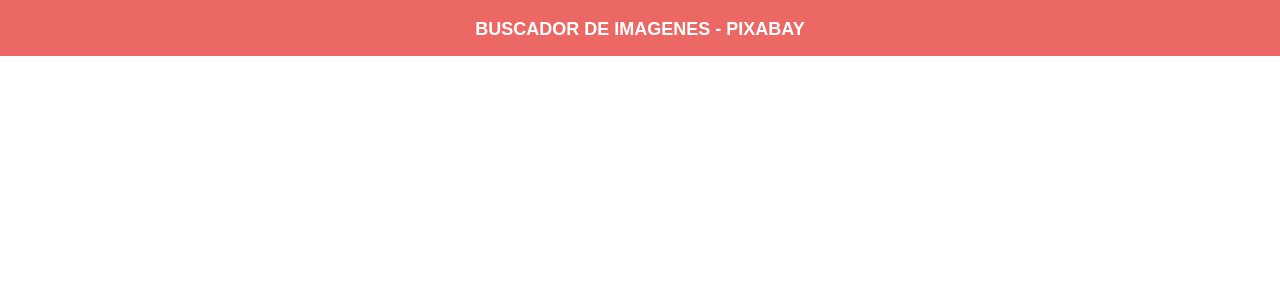
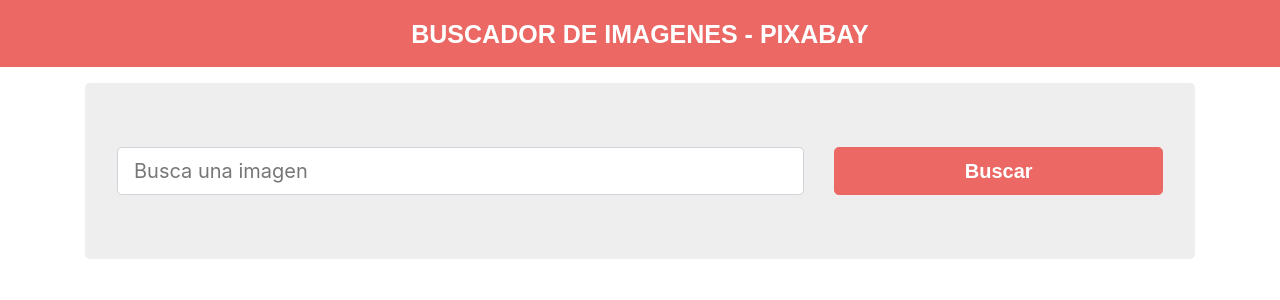
Before and after one commit to truizdiaz/angular-pixabay, an Angular app: page / in a window 1280 px wide. Shown: the top 300 px of the page. Built offline with nearby package versions, Linux system fonts and the light colour scheme; a web font is replaced by a local one.

Commit message:
Buscar imagen HTML

```diff
--- a/src/app/app.component.html
+++ b/src/app/app.component.html
@@ -1 +1,5 @@
 <app-navbar [titulo]="'BUSCADOR DE IMAGENES - PIXABAY'"></app-navbar>
+<div class="container mt-3">
+    <app-buscar-imagen></app-buscar-imagen>
+
+</div>
--- a/src/app/components/buscar-imagen/buscar-imagen.component.html
+++ b/src/app/components/buscar-imagen/buscar-imagen.component.html
@@ -1 +1,13 @@
-<p>buscar-imagen works!</p>
+<div class="jumbotron">
+    <form (ngSubmit)="buscarImagenes()">
+        <div class="row">
+            <div class="col-lg-8">
+               <input type="text" class="form-control form-control-lg" [(ngModel)]="nombreImagen"
+                      name="img"  placeholder="Busca una imagen">
+            </div>
+            <div class="col-lg-4">
+                <button type="submit" class="btn btn-primary btn-lg btn-block">Buscar</button>
+            </div>
+        </div>
+    </form>
+</div>
--- a/src/app/components/buscar-imagen/buscar-imagen.component.ts
+++ b/src/app/components/buscar-imagen/buscar-imagen.component.ts
@@ -6,10 +6,17 @@ import { Component, OnInit } from '@angular/core';
   styleUrls: ['./buscar-imagen.component.css']
 })
 export class BuscarImagenComponent implements OnInit {
+  nombreImagen: string;
 
-  constructor() { }
+  constructor() {
+    this.nombreImagen = '';
+   }
 
   ngOnInit(): void {
   }
 
+  buscarImagenes() {
+    console.log(this.nombreImagen);
+  }
+
 }
--- a/src/app/components/navbar/navbar.component.css
+++ b/src/app/components/navbar/navbar.component.css
@@ -0,0 +1,3 @@
+.navbar {
+    font-size: 25px;
+}
```
